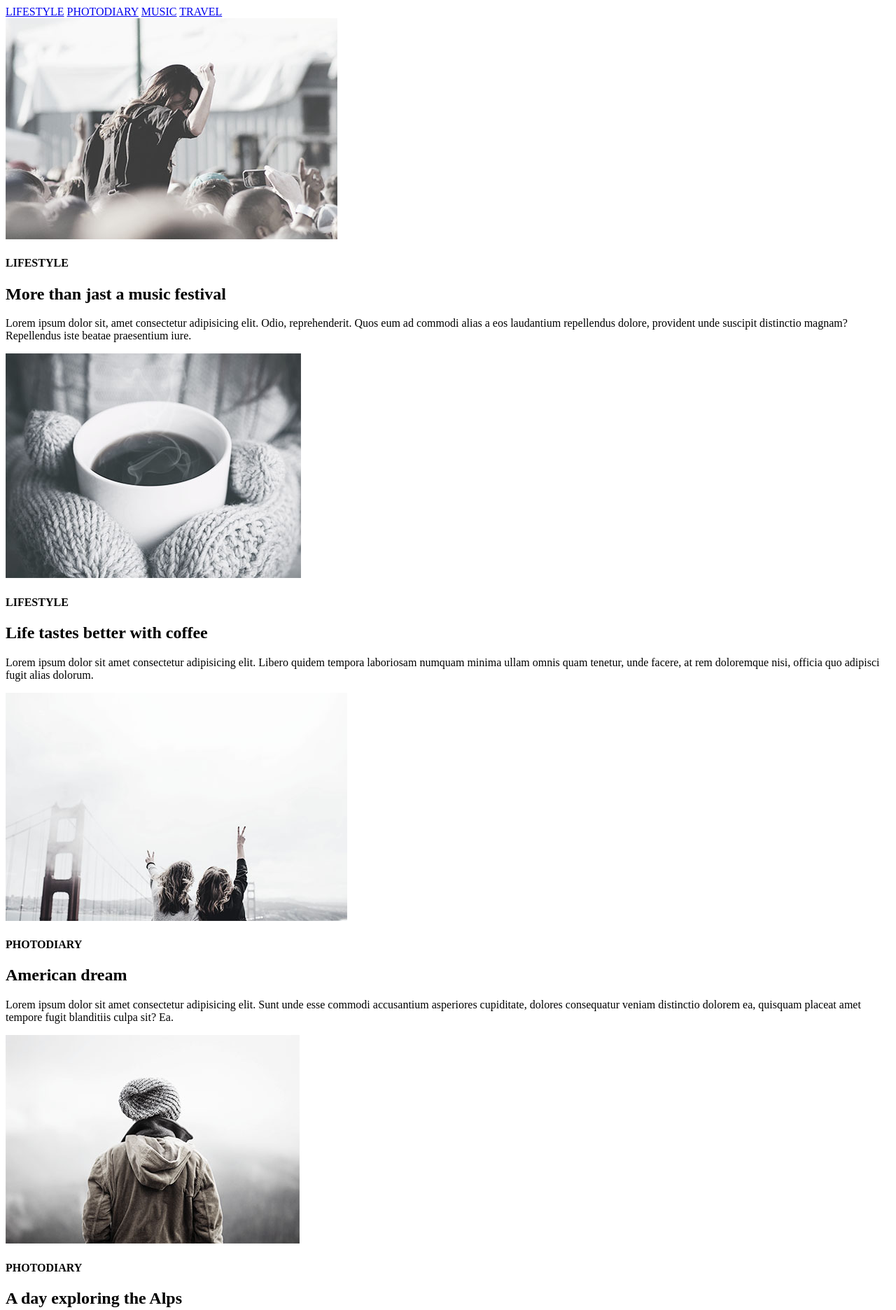
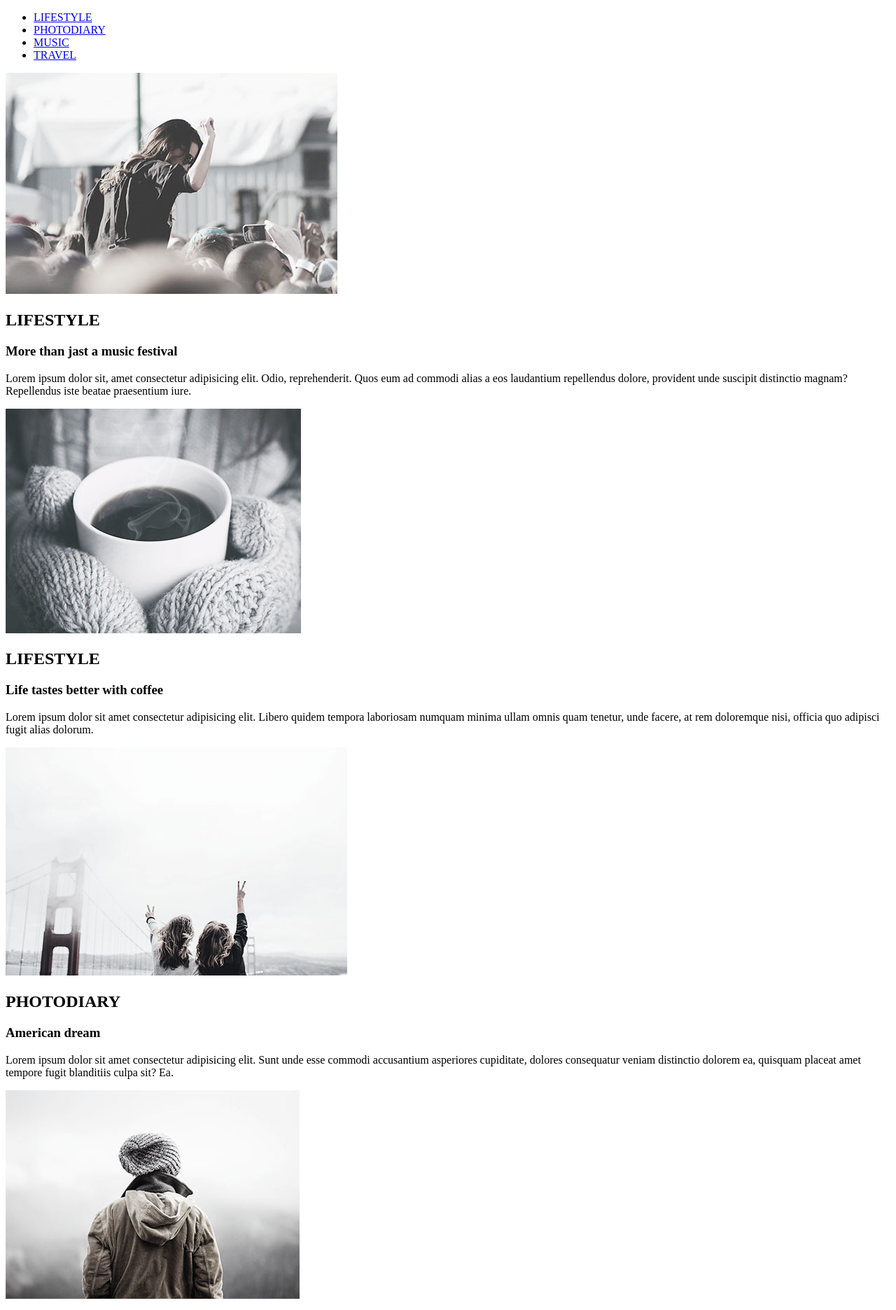
Before and after one commit to Klypalskyi/GoIT-13-04-18, a plain HTML site: page html/Module-1/Homework HTML/index.html in a window 1280 px wide. Shown: the top 1872 px of the page at 70% size. Drawn offline with Linux system fonts and the light colour scheme.

Commit message:
fix nav list and h2-h3

```diff
--- a/html/Module-1/Homework HTML/index.html
+++ b/html/Module-1/Homework HTML/index.html
@@ -10,54 +10,66 @@
 
 <body>
     <nav>
-        <a href="#">LIFESTYLE</a>
-        <a href="#">PHOTODIARY</a>
-        <a href="#">MUSIC</a>
-        <a href="#">TRAVEL</a>
+        <ul>
+            <li>
+                <a href="#">LIFESTYLE</a>
+            </li>
+            <li>
+                <a href="#">PHOTODIARY</a>
+            </li>
+            <li>
+                <a href="#">MUSIC</a>
+            </li>
+            <li>
+                <a href="#">TRAVEL</a>
+            </li>
+        </ul>
     </nav>
     <div>
         <img src="img/1.jpg" alt="Lifestyle">
-        <h4>LIFESTYLE</h4>
-        <h2>More than jast a music festival</h2>
+        <h2>LIFESTYLE</h2>
+        <h3>More than jast a music festival</h3>
         <p>Lorem ipsum dolor sit, amet consectetur adipisicing elit. Odio, reprehenderit. Quos eum ad commodi alias a eos laudantium
             repellendus dolore, provident unde suscipit distinctio magnam? Repellendus iste beatae praesentium iure.</p>
     </div>
     <div>
         <img src="img/2.jpg" alt="Lifestyle">
-        <h4>LIFESTYLE</h4>
-        <h2>Life tastes better with coffee</h2>
+        <h2>LIFESTYLE</h2>
+        <h3>Life tastes better with coffee</h3>
         <p>Lorem ipsum dolor sit amet consectetur adipisicing elit. Libero quidem tempora laboriosam numquam minima ullam omnis
             quam tenetur, unde facere, at rem doloremque nisi, officia quo adipisci fugit alias dolorum.</p>
     </div>
     <div>
         <img src="img/3.jpg" alt="Photodiary">
-        <h4>PHOTODIARY</h4>
-        <h2>American dream</h2>
+        <h2>PHOTODIARY</h2>
+        <h3>American dream</h3>
         <p>Lorem ipsum dolor sit amet consectetur adipisicing elit. Sunt unde esse commodi accusantium asperiores cupiditate,
             dolores consequatur veniam distinctio dolorem ea, quisquam placeat amet tempore fugit blanditiis culpa sit? Ea.</p>
     </div>
     <div>
         <img src="img/4.jpg" alt="Photodiary">
-        <h4>PHOTODIARY</h4>
-        <h2>A day exploring the Alps</h2>
+        <h2>PHOTODIARY</h2>
+        <h3>A day exploring the Alps</h3>
         <p>Lorem ipsum dolor sit amet, consectetur adipisicing elit. Error, asperiores! Architecto molestias sed vitae, dolorem
             adipisci vero eaque temporibus consequuntur, eligendi quo ut fugit. Illum fuga consectetur error suscipit voluptate?</p>
     </div>
     <div>
         <img src="img/5.jpg" alt="Lifestyle">
-        <h4>LIFESTYLE</h4>
-        <h2>Top 10 songs for running</h2>
+        <h2>LIFESTYLE</h2>
+        <h3>Top 10 songs for running</h3>
         <p>Lorem ipsum dolor sit, amet consectetur adipisicing elit. Ex labore eos ab velit voluptatum alias neque eaque earum
             aliquam! Obcaecati, sequi consequuntur temporibus ab eaque dolorum nihil non aspernatur earum?</p>
     </div>
     <div>
         <img src="img/6.jpg" alt="Lifestyle">
-        <h4>LIFESTYLE</h4>
-        <h2>Cold winter days</h2>
+        <h2>LIFESTYLE</h2>
+        <h3>Cold winter days</h3>
         <p>Lorem ipsum dolor sit, amet consectetur adipisicing elit. Ex labore eos ab velit voluptatum alias neque eaque earum
             aliquam! Obcaecati, sequi consequuntur temporibus ab eaque dolorum nihil non aspernatur earum?</p>
     </div>
-    <button><a href="#">Load more</a></button>
+    <button>
+        <a href="#">Load more</a>
+    </button>
 </body>
 
 
```
